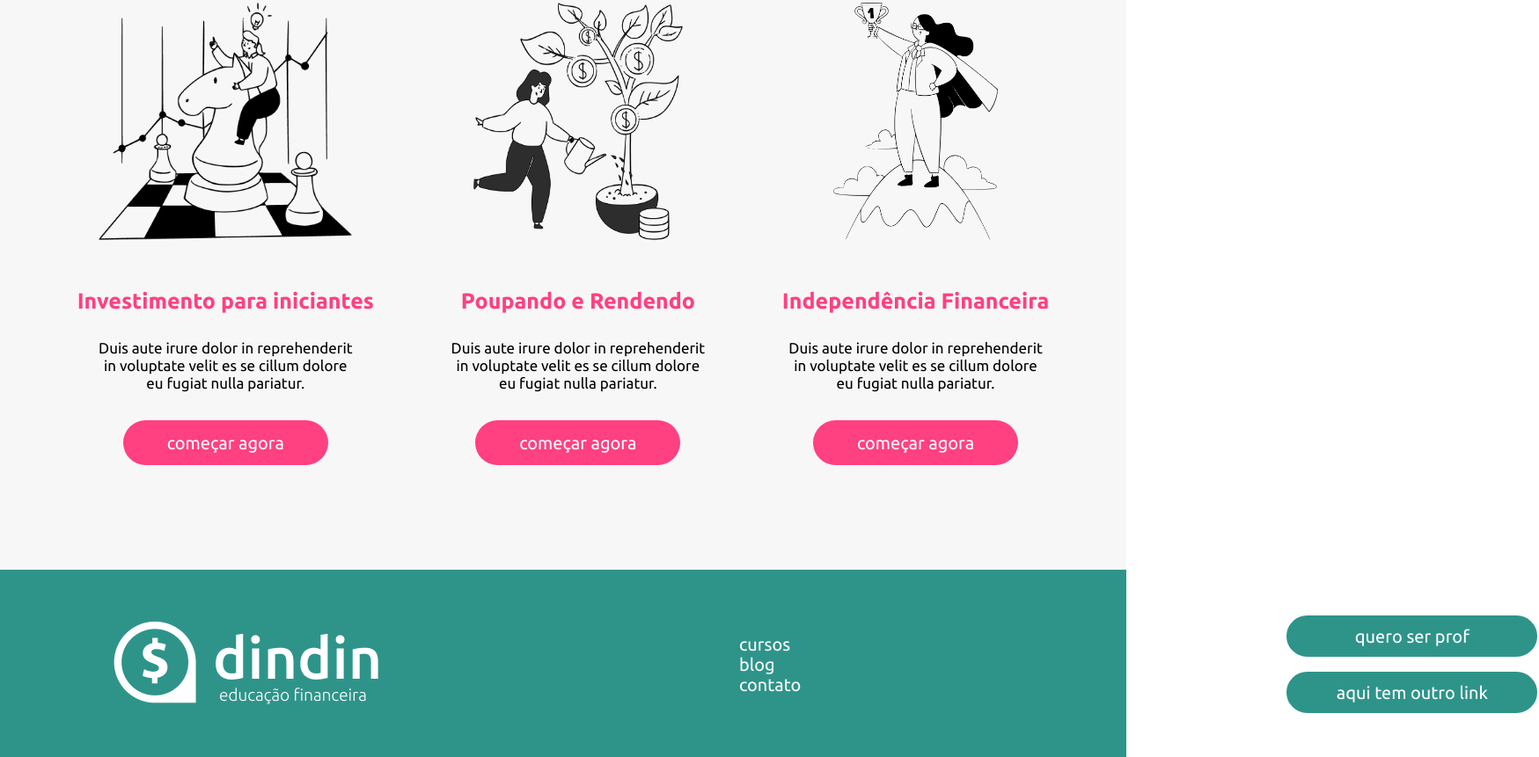
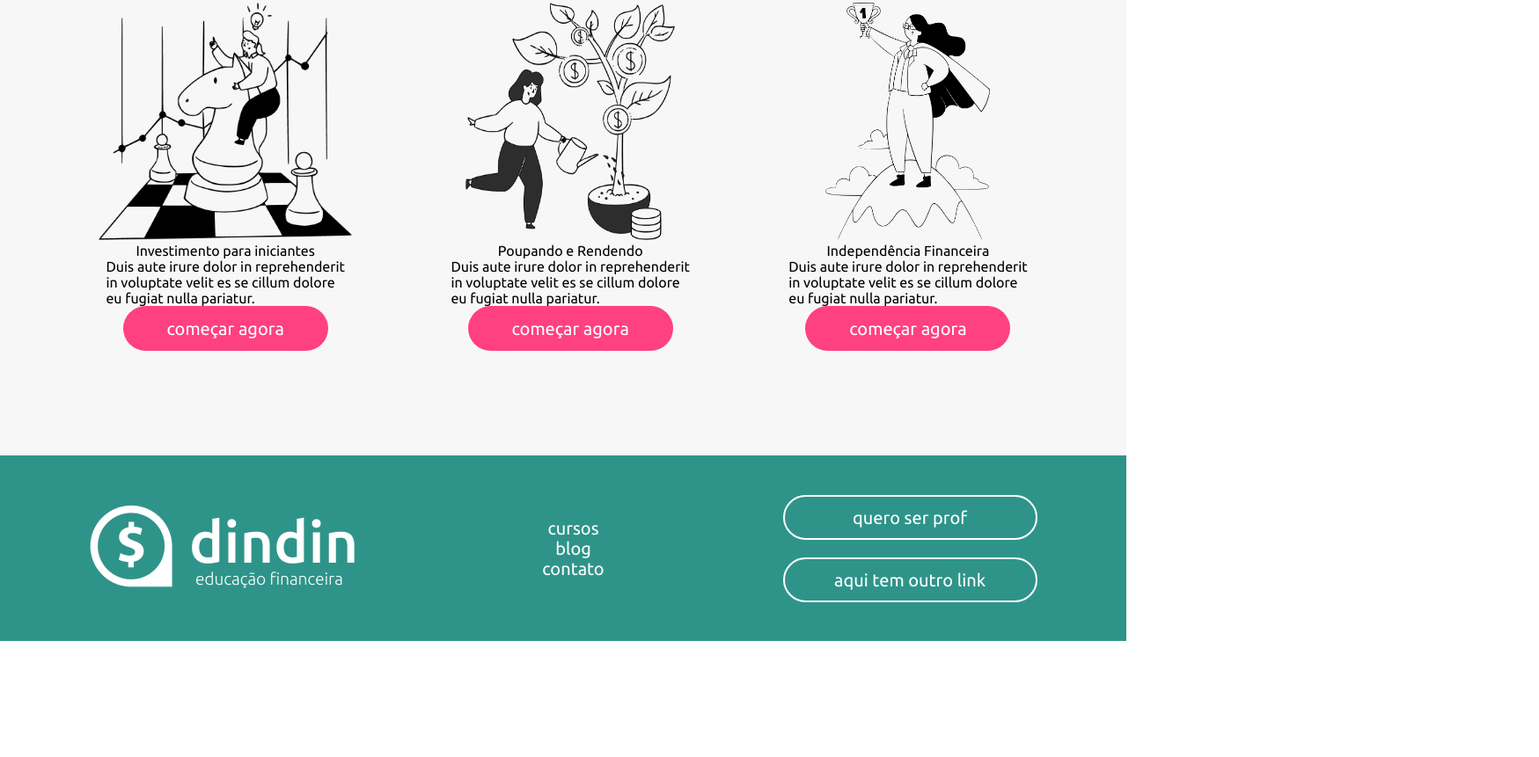
Before and after one commit to keuwey/plataforma-dindin, a plain HTML site: page post.html in a window 1280 px wide. Shown: the part 2311-3172 px from the top of the page at 88% size, 1749 px wide, since content can reach past the window. After the commit the page ends 3040 px from the top, so only its background shows below. Drawn offline with Linux system fonts and the light colour scheme.

Commit message:
Consertando o footer. Lembrar de retaforar a parte de cursos (Tem divs pra botões, imagens e texto ao invés de ser um item só)

```diff
--- a/css/style_post.css
+++ b/css/style_post.css
@@ -3,6 +3,7 @@
     border: 0px;
     padding: 0px;
     font-family: 'Ubuntu', sans-serif;
+    /* outline: 1px dotted red; */
 }
 
 .header {
@@ -167,39 +168,45 @@ a:active {
 }
 
 .footer {
-    padding: 2px 0px 0px 0px;
     display: flex;
     align-items: center;
+    justify-content: space-around;
     background: #2E948A;
 }
 
 .div-logo-footer {
-    padding: 53px 0px 53px 128px;
+    padding: 53px 0px 53px 0px;
 }
 
 .cbc {
-    padding: 0px 0px 0px 400px;
     list-style: none;
 }
 
+.ul-cbc {
+    display: flex;
+    flex-direction: column;
+    align-items: center;
+    justify-content: center;
+}
+
 .links-footer {
-    font-family: 'Ubuntu';
     font-style: normal;
     font-weight: 400;
     font-size: 20px;
     line-height: 23px;
     color: #FFFFFF;
+    list-style: none;
 }
 
 .div-buttons-footer {
+    display: flex;
     flex-direction: column;
-    display: flex;
     align-items: center;
     justify-content: center;
 }
 
 .div-button-prof1 {
-    padding: 0px 0px 13px 550px;
+    padding-bottom: 20px;
 }
 
 .button-footer{
@@ -211,9 +218,8 @@ a:active {
     border-radius: 62px;
 }
 
-.texto-button-footer1 {
+.texto-button-footer {
     padding: 11px 30px 11px 30px;
-    font-family: 'Ubuntu';
     font-style: normal;
     font-weight: 400;
     font-size: 20px;
@@ -222,58 +228,21 @@ a:active {
     color: #FFFFFF;
 }
 
-.div-button-prof2 {
-    padding: 0px 0px 0px 550px;
+footer div li a:hover {
+    text-decoration: underline;
+    color: #102868;
+    transition: 10ms;
 }
 
-.texto-button-footer2 {
-    padding: 11px 30px 11px 30px;
-    font-family: 'Ubuntu';
-    font-style: normal;
-    font-weight: 400;
-    font-size: 20px;
-    line-height: 23px;
-    text-align: center;
-    color: #FFFFFF;
-}
-
-body footer div div button a:hover {
-    text-decoration: none;
-}
-
-.l8u0o5 {
-    padding: 52px 0px 0px 0px;
-    font-style: normal;
-    font-weight: 700;
-    font-size: 25px;
-    line-height: 29px;
-    text-align: center;
-    color: #FF4081;
-}
-
-.p4j9vm0 {
-    padding: 29px 0px 32px 0px;
-    font-style: normal;
-    font-weight: 300;
-    font-size: 17px;
-    line-height: 20px;
-    text-align: center;
-    color: #000000;
-}
-
-body section div div div button a:hover {
-    text-decoration: none;
-}
-
-body footer div div button:hover {
+footer div div button:hover {
     background: #FFFFFF;
     transition: 10ms;
 }
 
-body footer div div button a p:hover {
+footer div div button a p:hover {
     color: #2E948A;
 }
 
-body footer div div button a:hover {
+footer div div button a:hover {
     text-decoration: none;
 }
--- a/post.html
+++ b/post.html
@@ -111,16 +111,18 @@
                 <a href="index.html"><img src="img/logo-footer.png" alt="logo da empresa"></a>
             </div>
             <div class="cbc">
-                <li class="links-footer"><a href="cursos.html">cursos</a></li>
-                <li class="links-footer"><a href="#">blog</a></li>
-                <li class="links-footer"><a href="contato.html">contato</a></li>
+                <ul class="ul-cbc">
+                    <li class="links-footer"><a href="cursos.html">cursos</a></li>
+                    <li class="links-footer"><a href="blog.html">blog</a></li>
+                    <li class="links-footer"><a href="contato.html">contato</a></li>
+                </ul>
             </div>
             <div class="div-buttons-footer">
                 <div class="div-button-prof1">
-                    <button class="button-footer"><a href="contato.html"><p class="texto-button-footer1">quero ser prof</p></a></button>
+                    <button class="button-footer"><a href="contato.html"><p class="texto-button-footer">quero ser prof</p></a></button>
                 </div>
                 <div class="div-button-prof2">
-                    <button class="button-footer"><a href="#"><p class="texto-button-footer2">aqui tem outro link</p></a></button>
+                    <button class="button-footer"><a href="contato.html"><p class="texto-button-footer">aqui tem outro link</p></a></button>
                 </div>
             </div>
         </footer>
```
Also changed, not shown: css/style.css (+15 -15 lines).
